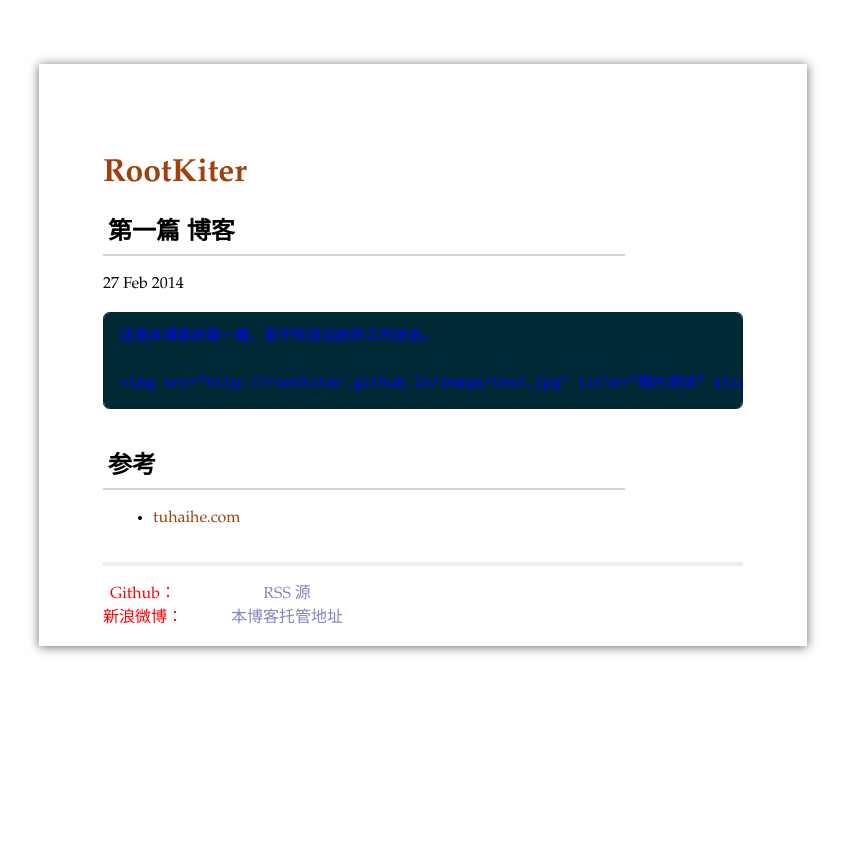
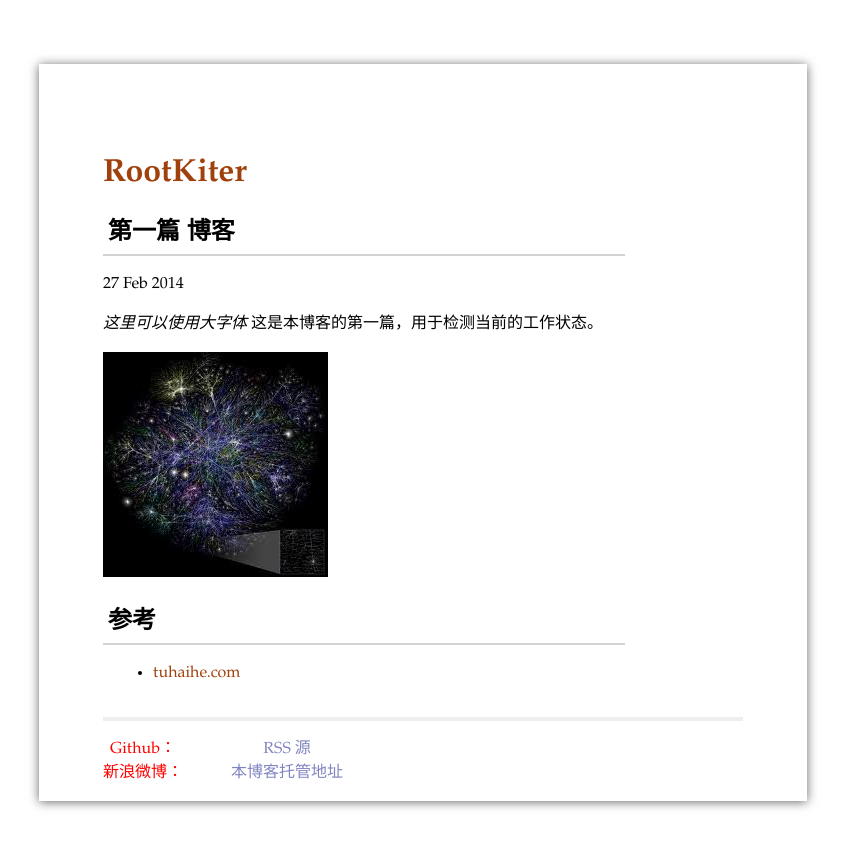
Before and after one commit to rootkiter/rootkiter.github.io, a Jekyll site: the page built from _posts/2014-02-25-gnome-38-create-wifi-hotspot.markdown, in a window 1280 px wide. Shown: the top 848 px of the page, without its empty margins (217-1062 px from the left). Built offline with Jekyll 4.4.1, drawn with Linux system fonts in a browser that asks for light colours; some web fonts are replaced; Markdown is read by kramdown in place of the engine named in the settings.

Commit message:
调整文本格式

```diff
--- a/_posts/2014-02-25-gnome-38-create-wifi-hotspot.markdown
+++ b/_posts/2014-02-25-gnome-38-create-wifi-hotspot.markdown
@@ -4,9 +4,10 @@ title:  "第一篇 博客"
 date:   2014-02-27
 time:   20:35:00
 ---
-	这是本博客的第一篇，用于检测当前的工作状态。
+*这里可以使用大字体*
+这是本博客的第一篇，用于检测当前的工作状态。
 
-	<img src="http://rootkiter.github.io/image/test.jpg" title="图片测试" align="center">
+<img src="http://rootkiter.github.io/image/test.jpg" title="图片测试" align="center">
 
 ##参考
 
```
